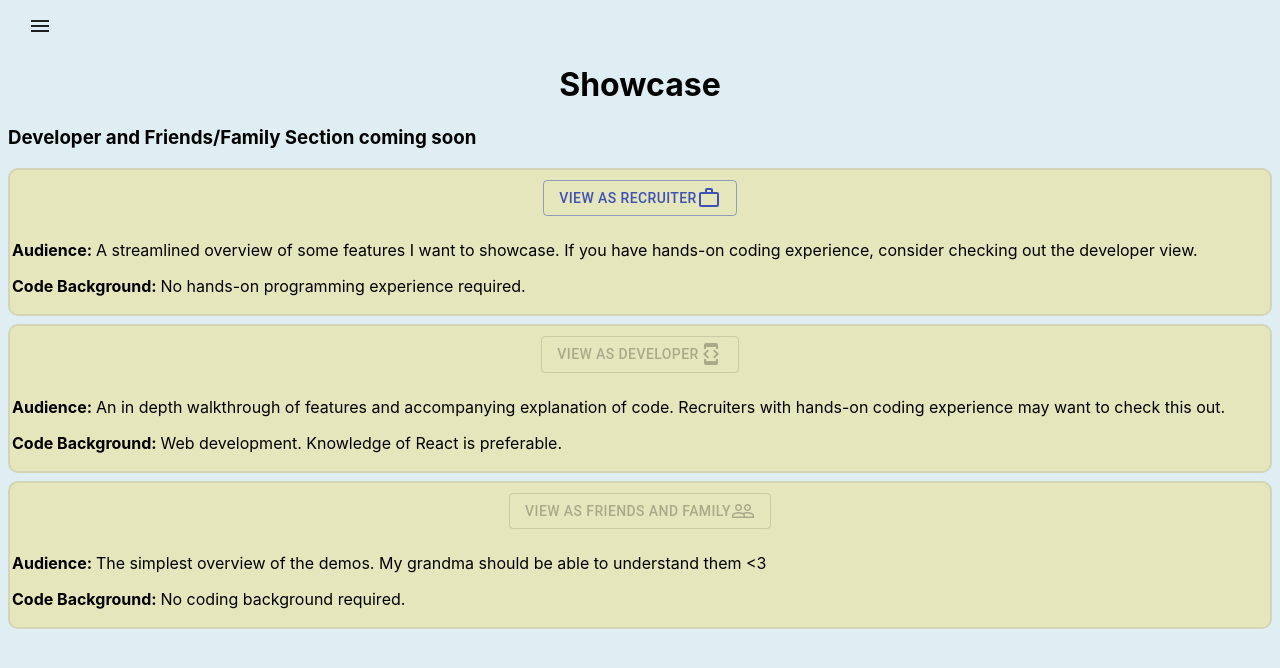
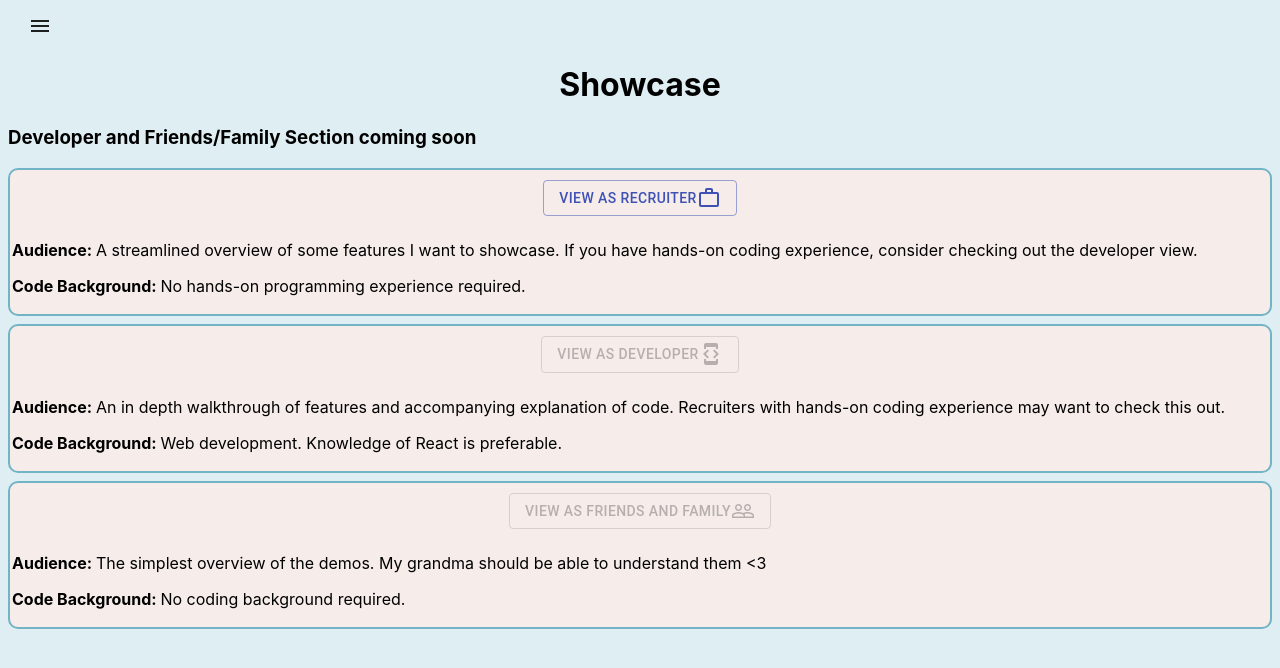
Before and after one commit to michael-small/personal-site, a React (Create React App) app: page /showcase in a window 1280 px wide. Shown: the top 668 px of the page. Built offline with nearby package versions, Linux system fonts and the light colour scheme.

Commit message:
Use new theme colors to contrast showcase prevs

```diff
--- a/src/components/Showcase/ViewPreview/ViewShowcase.scss
+++ b/src/components/Showcase/ViewPreview/ViewShowcase.scss
@@ -1,7 +1,9 @@
+@use '../../UI/theme' as theme;
+
 .preview {
 	margin-bottom: 0.5rem;
-	border: 2px solid #d4d4b6;
-	background-color: #e6e6bc;
+	border: 2px solid theme.$theme-darker;
+	background-color: lighten(theme.$theme-complementary, 3%);
 	border-radius: 10px;
 	padding: 2px;
 }
```
